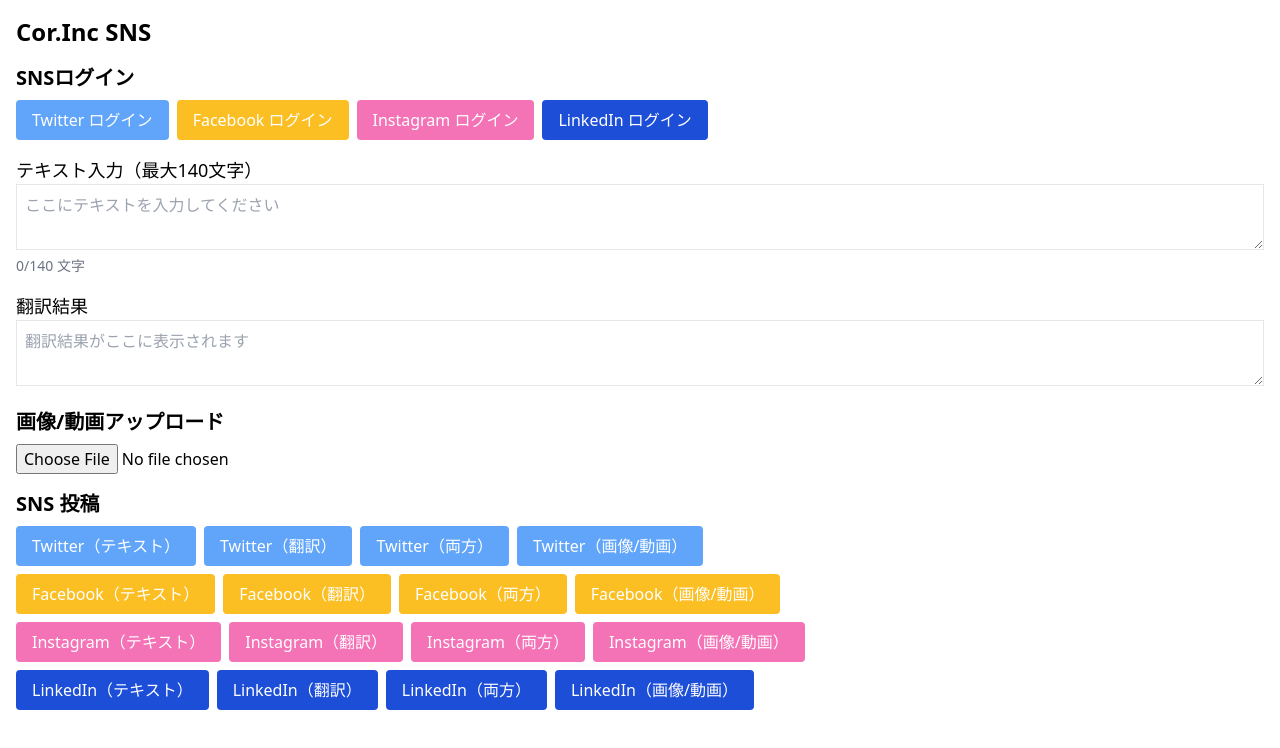
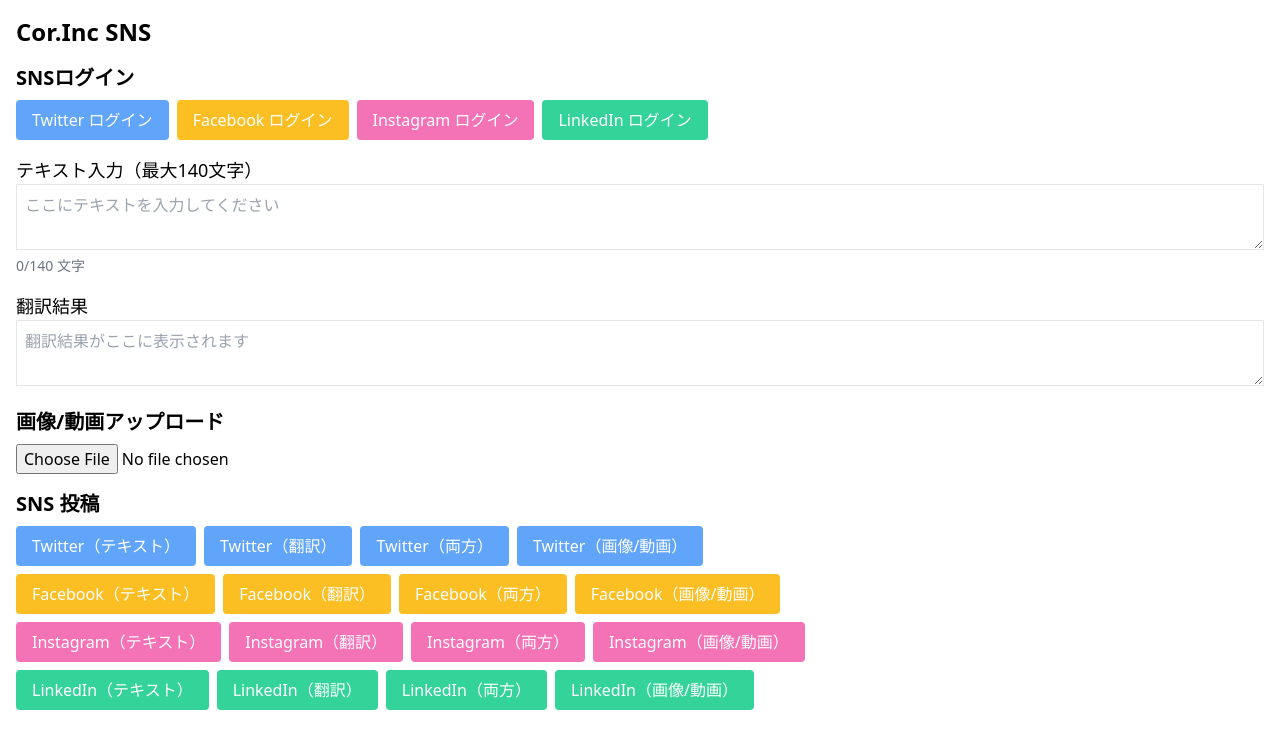
Before and after one commit to nagi0705/CorIncSNS, a Nuxt app: page / in a window 1280 px wide. Shown: the top 748 px of the page. Built offline with nearby package versions, Linux system fonts and the light colour scheme.

Commit message:
SNS追加

```diff
--- a/pages/index.vue
+++ b/pages/index.vue
@@ -15,7 +15,7 @@
         <button @click="login('instagram')" class="bg-pink-400 text-white px-4 py-2 rounded">
           Instagram ログイン
         </button>
-        <button @click="login('linkedin')" class="bg-blue-700 text-white px-4 py-2 rounded">
+        <button @click="login('linkedin')" class="bg-green-400 text-white px-4 py-2 rounded">
           LinkedIn ログイン
         </button>
       </div>
@@ -83,7 +83,7 @@
         { name: 'twitter', label: 'Twitter', buttonClass: 'bg-blue-400', types: ['テキスト', '翻訳', '両方', '画像/動画'] },
         { name: 'facebook', label: 'Facebook', buttonClass: 'bg-yellow-400', types: ['テキスト', '翻訳', '両方', '画像/動画'] },
         { name: 'instagram', label: 'Instagram', buttonClass: 'bg-pink-400', types: ['テキスト', '翻訳', '両方', '画像/動画'] },
-        { name: 'linkedin', label: 'LinkedIn', buttonClass: 'bg-blue-700', types: ['テキスト', '翻訳', '両方', '画像/動画'] }
+        { name: 'linkedin', label: 'LinkedIn', buttonClass: 'bg-green-400', types: ['テキスト', '翻訳', '両方', '画像/動画'] }
       ]
     };
   },
```
